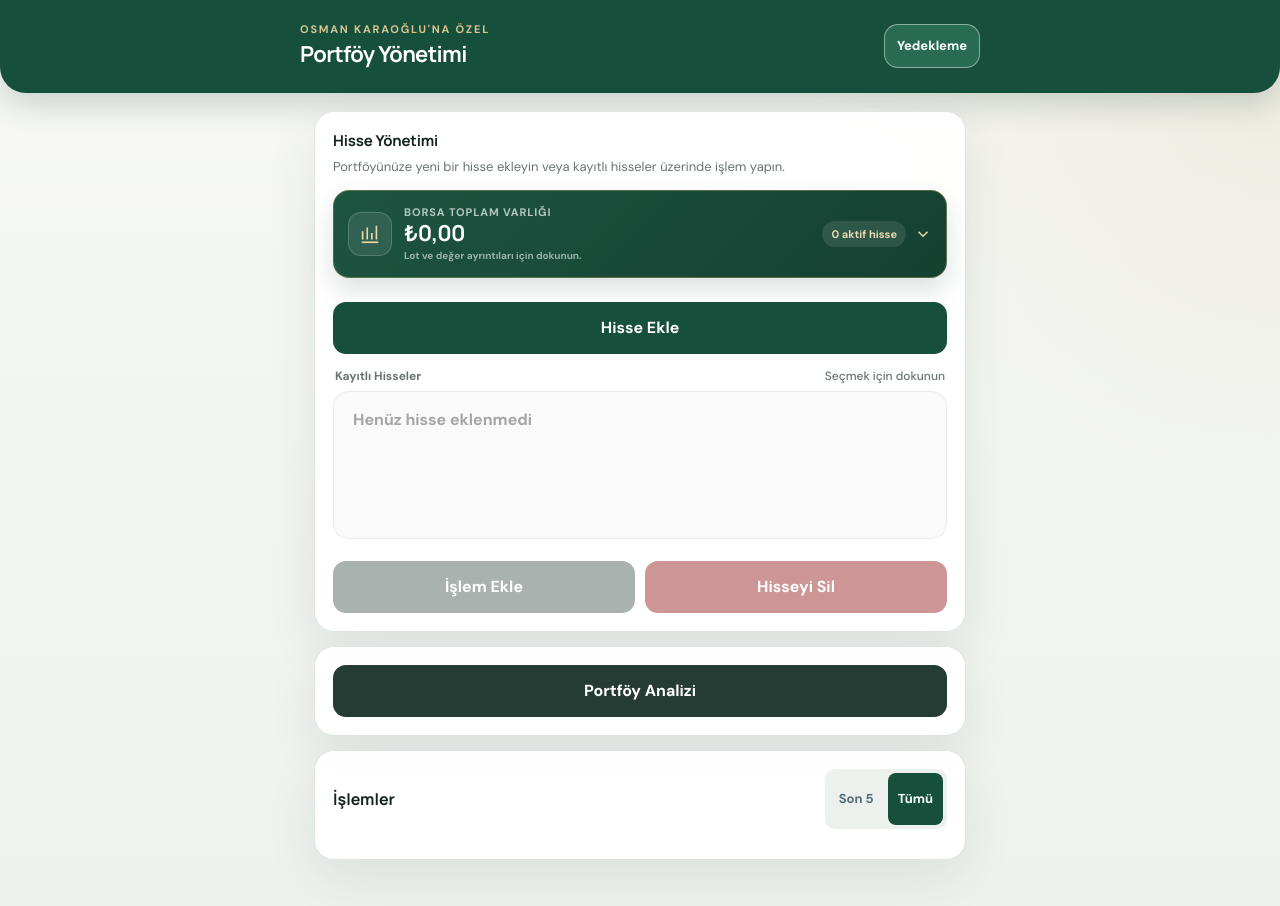
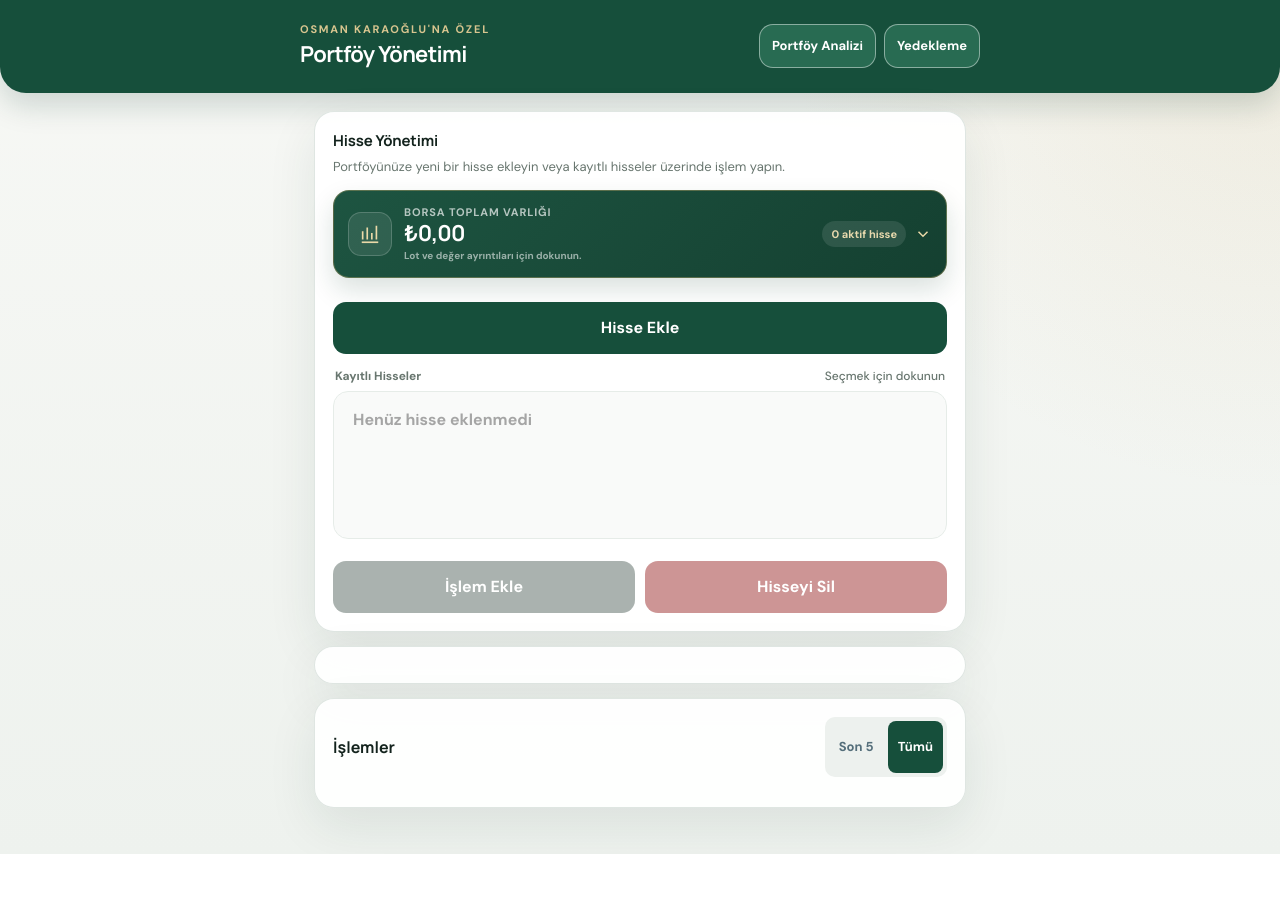
Before and after one commit to fevzicakmak/Osman, a plain HTML site: page index.html in a window 1280 px wide. After the commit the page ends 854 px from the top, so only its background shows below. Drawn offline with Linux system fonts and the light colour scheme.

Commit message:
Move portfolio analysis next to backup in the header

```diff
--- a/index.html
+++ b/index.html
@@ -75,7 +75,15 @@ font-size:22px;
 letter-spacing:-.03em;
 }
 
-.header-backup-button{
+.header-inner{flex-wrap:wrap;}
+
+.header-actions{
+display:flex;
+gap:8px;
+margin-left:auto;
+}
+
+.header-action-button{
 flex:0 0 auto;
 width:auto;
 min-height:44px;
@@ -89,7 +97,7 @@ font-size:13px;
 white-space:nowrap;
 }
 
-.header-backup-button:hover{background:#307b60;}
+.header-action-button:hover{background:#307b60;}
 
 .container{width:min(100%,680px);margin:0 auto;padding:18px max(14px,env(safe-area-inset-right)) calc(32px + env(safe-area-inset-bottom)) max(14px,env(safe-area-inset-left));}
 
@@ -737,7 +745,10 @@ color:#f1dfaa;
 <p class="eyebrow">Osman Karaoğlu'na Özel</p>
 <h1>Portföy Yönetimi</h1>
 </div>
-<button class="header-backup-button" type="button" aria-haspopup="dialog" aria-controls="backupDialog" onclick="document.getElementById('backupDialog').showModal()">Yedekleme</button>
+<div class="header-actions">
+<button class="header-action-button" type="button" onclick="openAnalysisModal()">Portföy Analizi</button>
+<button class="header-action-button" type="button" aria-haspopup="dialog" aria-controls="backupDialog" onclick="document.getElementById('backupDialog').showModal()">Yedekleme</button>
+</div>
 </div>
 </header>
 
@@ -798,7 +809,6 @@ color:#f1dfaa;
 </div>
 
 <div class="card">
-<button class="action-button info" onclick="openAnalysisModal()">Portföy Analizi</button>
 </div>
 
 <div class="card">
```
